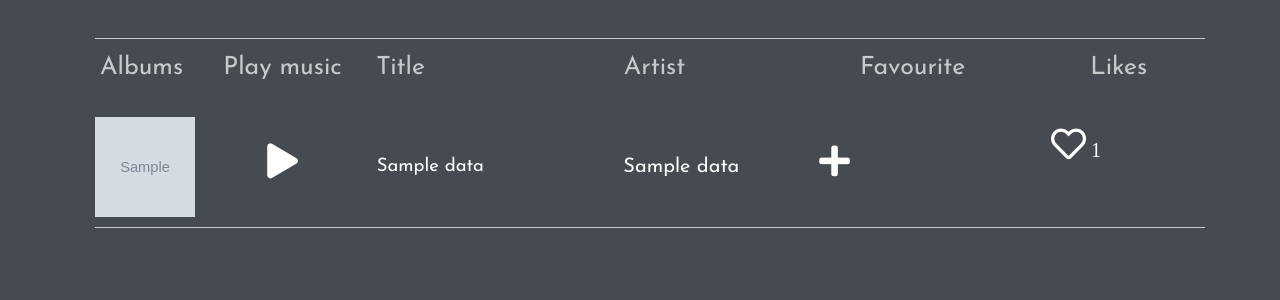
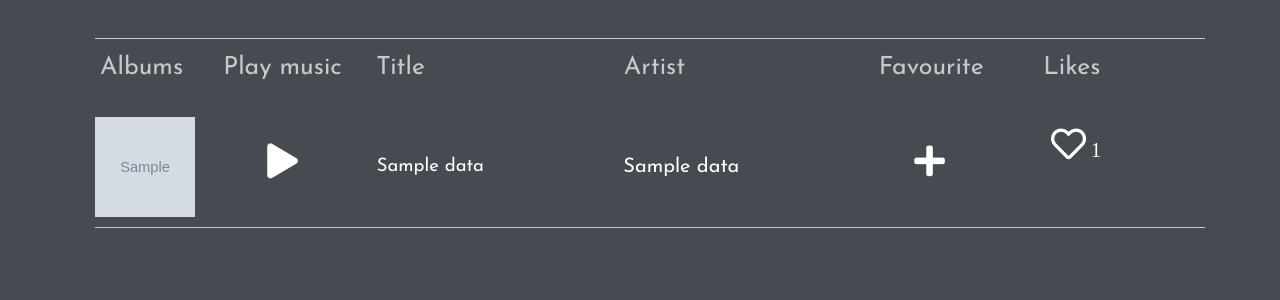
Before and after one commit to thanakritfluk/Fake_Melon, a Flask app: template app/templates/display.html in a window 1280 px wide. Shown: the part 72-372 px from the top of the page. Run offline with Flask 2, Linux system fonts and the light colour scheme; the template is opened without the code that fills it: most values are stand-ins (such as "Sample title", 1, 10 or a date in 2020); grey boxes marked "Sample" are stand-in pictures; some libraries are stand-ins or nearby versions.

Commit message:
fix favourite

```diff
--- a/app/static/display.css
+++ b/app/static/display6.css
@@ -59,6 +59,11 @@ text-align: center;
 .result-like-header {
     text-align: center;
     padding-left: 0rem;
+}
+
+.result-fav-header {
+    text-align: center;
+    padding-left: 0rem;
 
 }
 
--- a/app/templates/base.html
+++ b/app/templates/base.html
@@ -26,7 +26,7 @@
     <link rel="stylesheet" href="/app/static/playlist.css">
     <link rel="stylesheet" href="/app/static/regist.css">
     <link rel="stylesheet" href="/app/static/login.css">
-    <link rel="stylesheet" href="/app/static/display.css">
+    <link rel="stylesheet" href="/app/static/display6.css">
     <link rel="stylesheet" href="https://use.fontawesome.com/releases/v5.8.2/css/all.css"
         integrity="sha384-oS3vJWv+0UjzBfQzYUhtDYW+Pj2yciDJxpsK1OYPAYjqT085Qq/1cq5FLXAZQ7Ay" crossorigin="anonymous">
     <script src="//ajax.googleapis.com/ajax/libs/jquery/1.11.2/jquery.min.js"></script>
--- a/app/templates/display.html
+++ b/app/templates/display.html
@@ -27,7 +27,7 @@
                     </div>
                     <div class="col-3 result-artist-header">Artist</div>
                     <div class="col-2 result-fav-header">Favourite</div>
-                    <div class="col-2 result-like-header">Likes
+                    <div class="col-1 result-like-header">Likes
                     </div>
                 </div>
                 <br>
@@ -47,11 +47,11 @@
                                     <input class="chart-namesong submit namesong-submit" type="submit" value="{{ i['track_name'] }}"></input>
                                 </form>
                             </div>
-                            <div class="col-2 result-artist">{{ i['artist_name'] }}</div>
+                            <div class="col-3 result-artist">{{ i['artist_name'] }}</div>
                             {% if i['track_name'] in fav %}
-                                <div class="col-2 checkicon"><i class="fas fa-check"></i></div>
+                                <div class="col-1 checkicon"><i class="fas fa-check"></i></div>
                             {% else %}
-                                <div class="col-2 addicon">
+                                <div class="col-1 addicon">
                                     <form action="{{ url_for('fav')}}"  method="POST">
                                         <input type="hidden" name="name" value="{{i['track_name']}}">
                                         <input type="hidden" name="search" value="{{searching}}">
```
